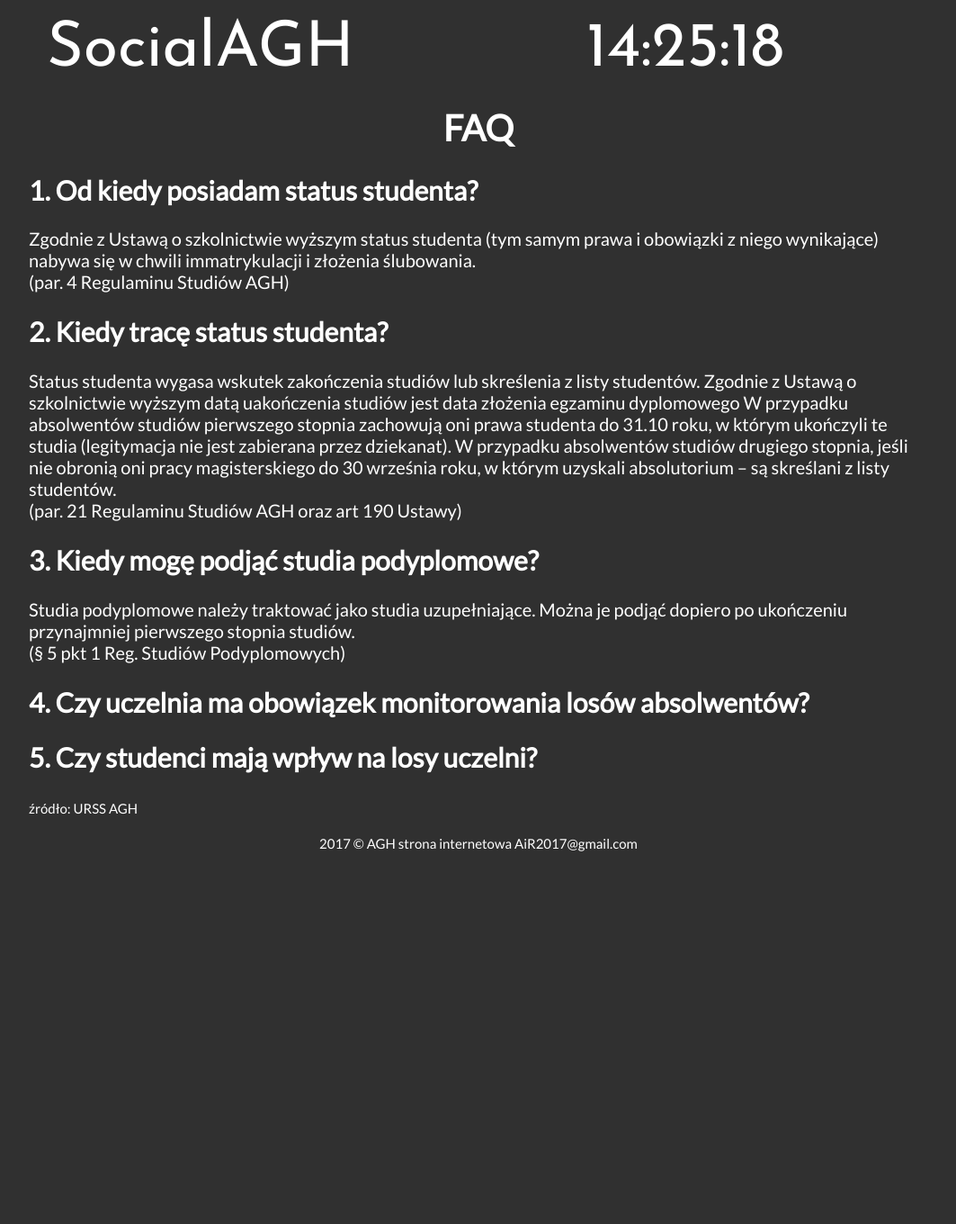
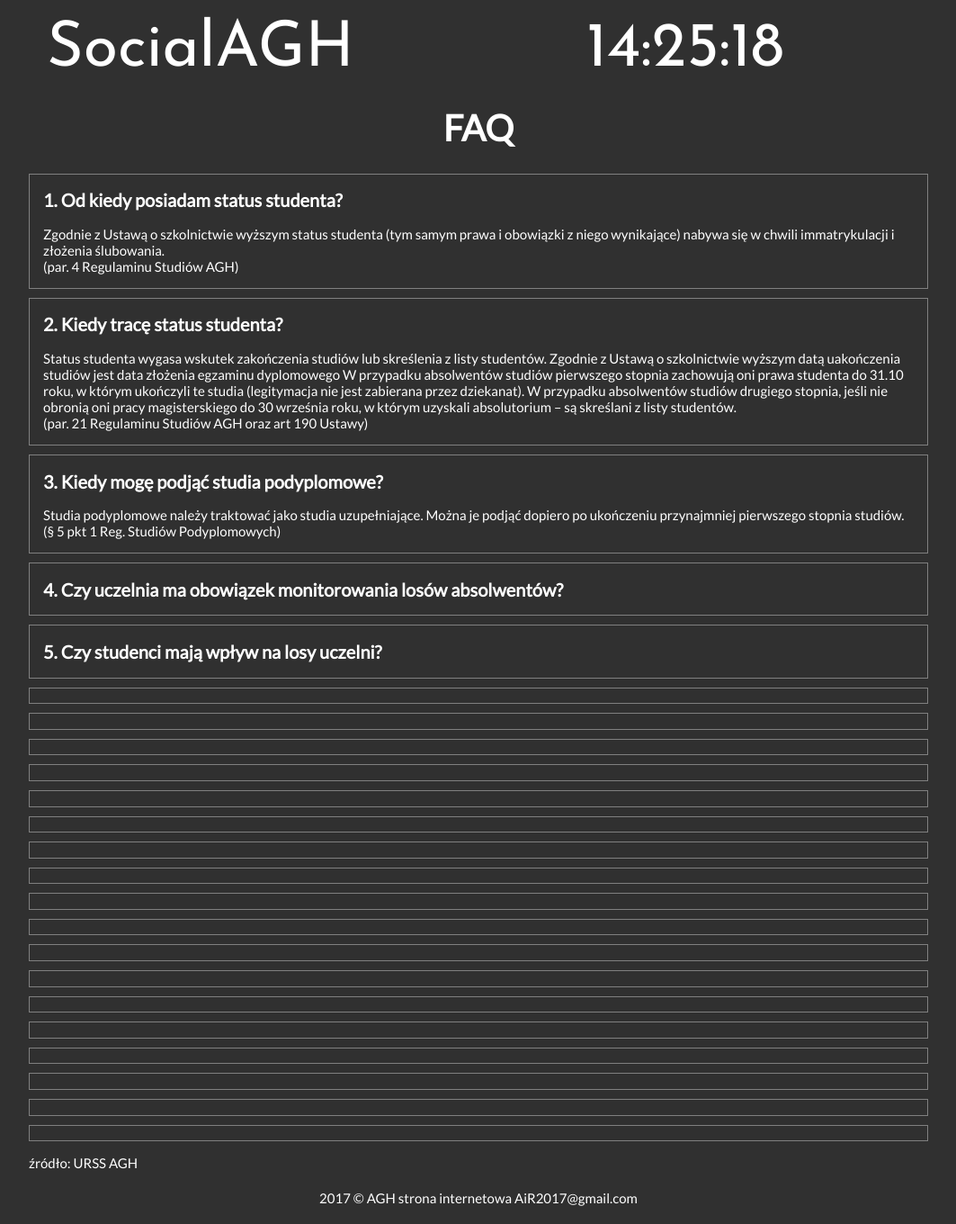
Before and after one commit to mateuszkasprzak/Projekt, a PHP site: page /faq.html in a window 1280 px wide. Shown: the whole page at 90% size, without its empty margins (108-1171 px from the left). Before the commit the page ends 946 px from the top, so only its background shows below. Run offline with PHP 8.4, Linux system fonts and the light colour scheme.

Commit message:
.css do faqa

```diff
--- a/strona/style.css
+++ b/strona/style.css
@@ -199,3 +199,17 @@
 	width: 105px;
 	height: 142px;
 }
+
+article{
+	padding-left: 15px;
+	border: 1px solid grey;
+	margin-bottom: 10px;
+}
+
+h2{
+	font: bold 20px Lato;
+}
+
+p{
+	font: 15px Lato;
+}
```
